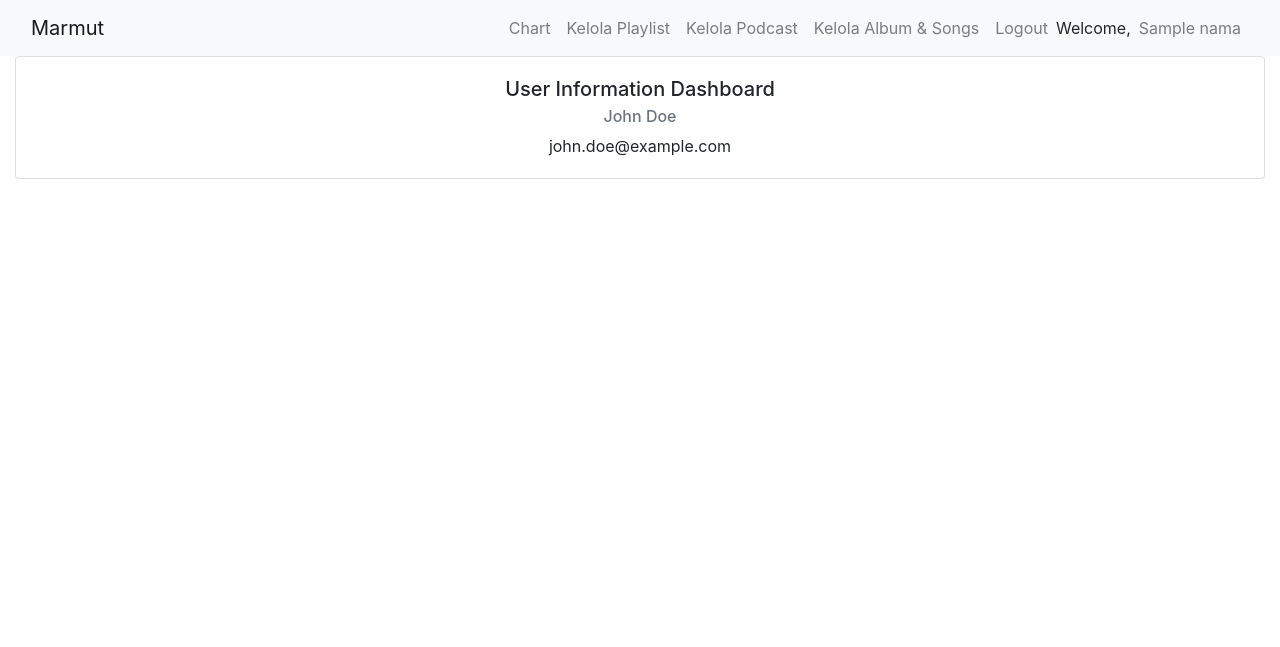
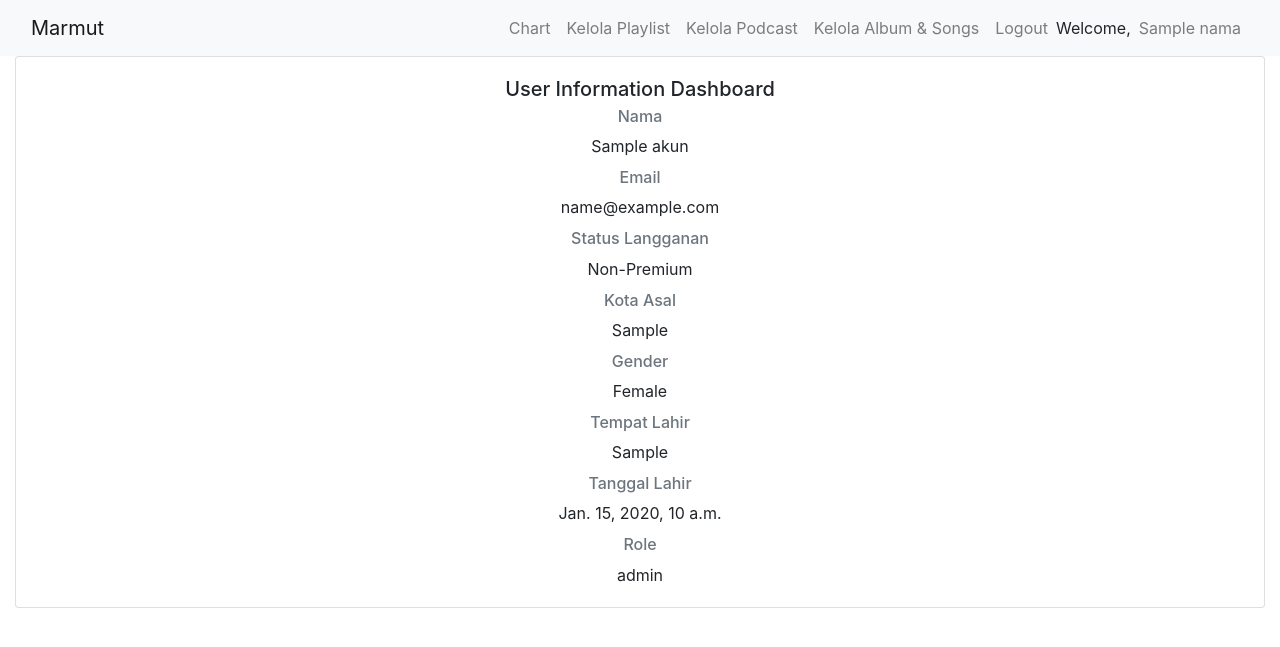
Before and after one commit to TK3-BASDAT-15/Marmut, a Django app: template main/templates/dashboard.html in a window 1280 px wide. Shown: the top 647 px of the page. Run offline with Django 4.2, Linux system fonts and the light colour scheme; the template is opened without the code that fills it: most values are stand-ins (such as "Sample title", 1, 10 or a date in 2020); some libraries are stand-ins or nearby versions.

Commit message:
Populate dashboard

```diff
--- a/main/templates/dashboard.html
+++ b/main/templates/dashboard.html
@@ -4,8 +4,37 @@
 <div class="card text-center">
               <div class="card-body text-center">
                   <h5 class="card-title text-center">User Information Dashboard</h5>
-                  <h6 class="card-subtitle mb-2 text-center text-muted">John Doe</h6>
-                  <p class="card-text text-center">john.doe@example.com</p>
+                  {% if akun %}
+                  <h6 class="card-subtitle mb-2 text-center text-muted">Nama</h6>
+                  <p class="card-text text-center">{{ akun.nama }}</p>
+                  <h6 class="card-subtitle mb-2 text-center text-muted">Email</h6>
+                  <p class="card-text text-center">{{ akun.email }}</p>
+                  <h6 class="card-subtitle mb-2 text-center text-muted">Status Langganan</h6>
+                  <p class="card-text text-center">Non-Premium</p>
+                  <h6 class="card-subtitle mb-2 text-center text-muted">Kota Asal</h6>
+                  <p class="card-text text-center">{{ akun.kota_asal }}</p>
+                  <h6 class="card-subtitle mb-2 text-center text-muted">Gender</h6>
+                  {% if gender == 0 %}
+                  <p class="card-text text-center">Male</p>
+                  {% else %}
+                  <p class="card-text text-center">Female</p>
+                  {% endif %}
+                  <h6 class="card-subtitle mb-2 text-center text-muted">Tempat Lahir</h6>
+                  <p class="card-text text-center">{{ akun.tempat_lahir }}</p>
+                  <h6 class="card-subtitle mb-2 text-center text-muted">Tanggal Lahir</h6>
+                  <p class="card-text text-center">{{ akun.tanggal_lahir }}</p>
+                  <h6 class="card-subtitle mb-2 text-center text-muted">Role</h6>
+                  {% if not akun.role == 'regular' %}
+                  <p class="card-text text-center">{{ akun.role }}</p>
+                  {% endif %}
+                  {% elif label %}
+                  <h6 class="card-subtitle mb-2 text-center text-muted">Nama</h6>
+                  <p class="card-text text-center">{{ label.nama }}</p>
+                  <h6 class="card-subtitle mb-2 text-center text-muted">Email</h6>
+                  <p class="card-text text-center">{{ label.email }}</p>
+                  <h6 class="card-subtitle mb-2 text-center text-muted">Kontak</h6>
+                  <p class="card-text text-center">{{ label.kontak }}</p>
+                  {% endif %}
           </div>
       </div>
   </div>
```
Also changed, not shown: main/views.py (+27 -7 lines).
